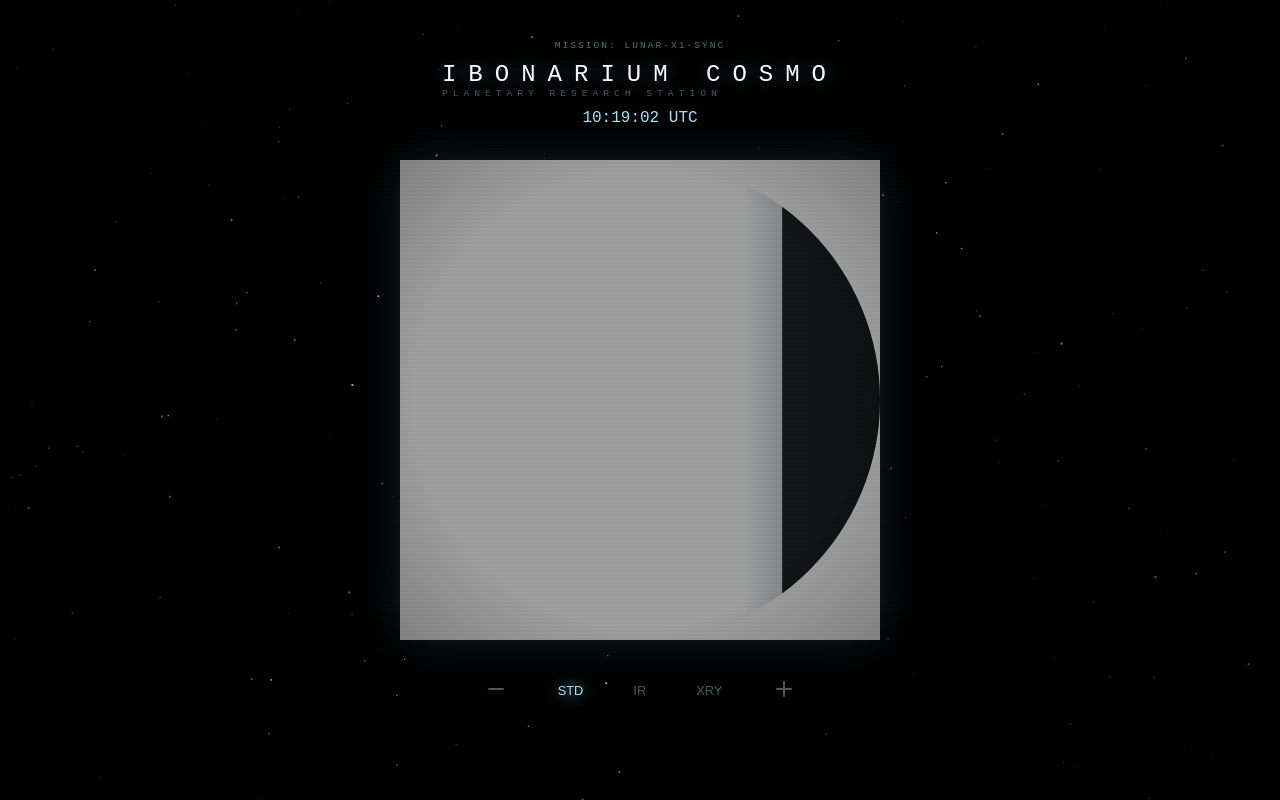
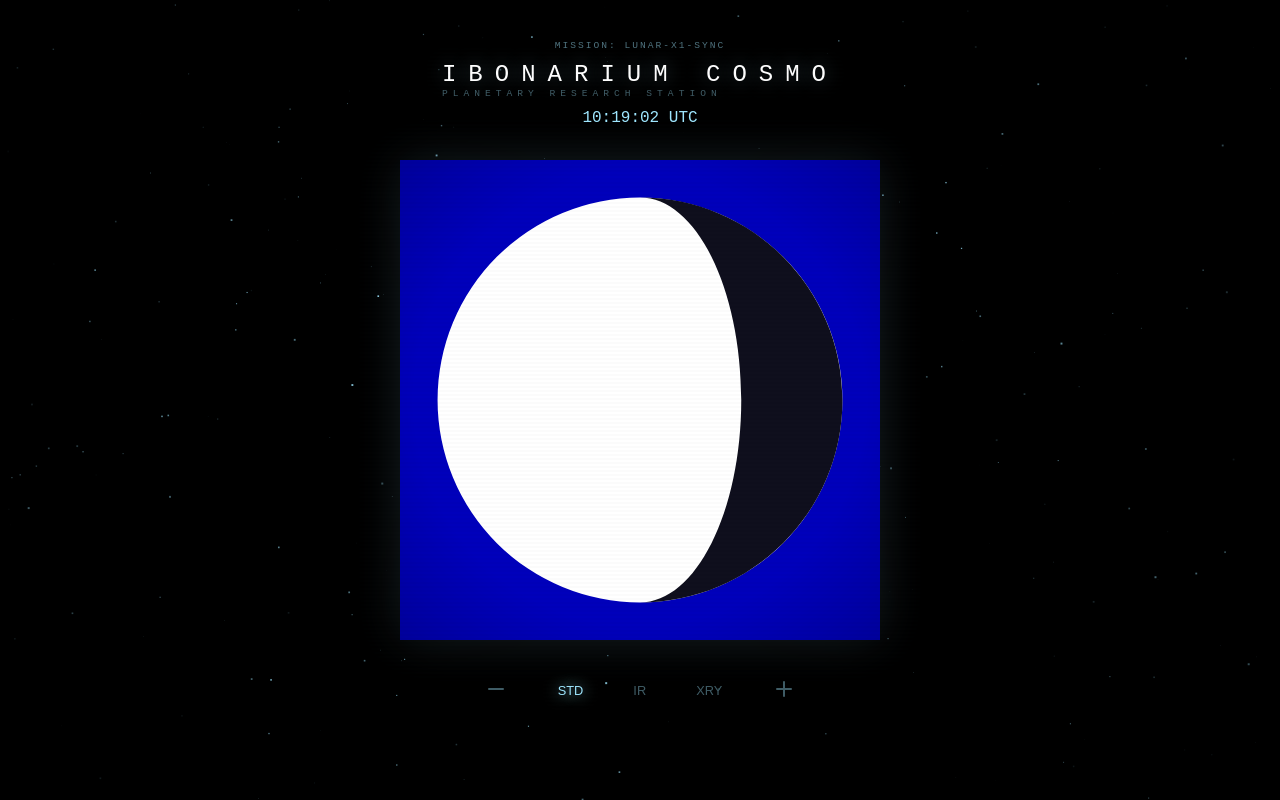
Before and after one commit to lavandaaudit/cosmo.dynamics, a plain HTML site: page index.html in a window 1280 px wide. Shown: the top 800 px of the page. Drawn offline with nearby package versions, Linux system fonts and the light colour scheme; no server answers.

Commit message:
Add files via upload

```diff
--- a/index.html
+++ b/index.html
@@ -93,7 +93,7 @@
 
         <footer class="hud-footer">
             <div class="ticker-wrap">
-                <div class="ticker" id="info-ticker">CORE SYNC ACTIVE • NASA SVS DATA STREAM OK • MISSION STATUS:
+                <div class="ticker" id="info-ticker">CORE SYNC ACTIVE • LOCAL LUNAR MODEL OK • MISSION STATUS:
                     NOMINAL</div>
             </div>
             <div class="copyright">© 2026 IBONARIUM COSMO Dynamics Lab</div>
@@ -110,7 +110,7 @@
         <div id="modal-caption" class="modal-caption" style="color: var(--hud-cyan); margin-top: 20px;"></div>
     </div>
 
-    <script src="script.js?v=20260704-phase-fix"></script>
+    <script src="script.js?v=20260704-local-phases"></script>
 </body>
 
 </html>
--- a/script.js
+++ b/script.js
@@ -1,10 +1,18 @@
 /* ================= MISSION CONFIG ================= */
 const CONFIG = {
     UPDATE_INTERVAL: 15 * 60 * 1000,
-    SVS_BASE_URL: "https://svs.gsfc.nasa.gov/api/dialamoon/",
     NOAA_KP_URL: "https://services.swpc.noaa.gov/products/noaa-scales.json",
-    FALLBACK_MOON: "https://upload.wikimedia.org/wikipedia/commons/e/e1/FullMoon2010.jpg",
-    LUNAR_LOOKBACK_HOURS: 6
+    FALLBACK_MOON: "assets/moon-phases/full.svg",
+    MOON_PHASE_IMAGES: {
+        new: "assets/moon-phases/new.svg",
+        waxingCrescent: "assets/moon-phases/waxing-crescent.svg",
+        firstQuarter: "assets/moon-phases/first-quarter.svg",
+        waxingGibbous: "assets/moon-phases/waxing-gibbous.svg",
+        full: "assets/moon-phases/full.svg",
+        waningGibbous: "assets/moon-phases/waning-gibbous.svg",
+        lastQuarter: "assets/moon-phases/last-quarter.svg",
+        waningCrescent: "assets/moon-phases/waning-crescent.svg"
+    }
 };
 
 /* ================= STATE ================= */
@@ -70,55 +78,17 @@ function initUI() {
 
 /* ================= DATA FETCHING ================= */
 async function updateStation() {
-    logToConsole("Syncing with NASA SVS...");
-
     const now = new Date();
     updateLunarUI(createLocalLunarData(now));
+    logToConsole("LOCAL LUNAR MODEL: OK.");
 
-    let fetched = false;
-
-    // Dial-A-Moon publishes hourly frames. Minute-level timestamps can miss and
-    // leave the station stuck on the static fallback image.
-    for (let hourOffset = 0; hourOffset <= CONFIG.LUNAR_LOOKBACK_HOURS; hourOffset++) {
-        const offsetDate = new Date(now.getTime() - hourOffset * 3600000);
-        fetched = await tryFetchLunar(offsetDate);
-        if (fetched) break;
-    }
-
-    if (!fetched) {
-        logToConsole("NASA API UNAVAILABLE. USING LOCAL LUNAR MODEL.");
-    }
-
-    fetchCamImages();
     updateSpaceWeather();
     updateClocks();
 }
 
-async function tryFetchLunar(dateObj) {
-    const ts = formatLunarTimestamp(dateObj);
-    try {
-        const response = await fetch(`${CONFIG.SVS_BASE_URL}${ts}`);
-        if (!response.ok) return false;
-        const data = await response.json();
-
-        state.lunarData = data;
-        updateLunarUI(data);
-        logToConsole(`REAL-TIME DATA SYNC: OK [${ts}]`);
-        return true;
-    } catch (err) {
-        console.warn("Fetch Error:", err);
-        return false;
-    }
-}
-
-function formatLunarTimestamp(dateObj) {
-    const roundedDate = new Date(dateObj);
-    roundedDate.setUTCMinutes(0, 0, 0);
-    return roundedDate.toISOString().slice(0, 16);
-}
-
 function getMoonImageUrl(data) {
-    return data?.image?.url || data?.su_image?.url || CONFIG.FALLBACK_MOON;
+    const phaseKey = data?.phaseKey || getPhaseKey(data?.age || 0);
+    return CONFIG.MOON_PHASE_IMAGES[phaseKey] || CONFIG.FALLBACK_MOON;
 }
 
 function normalizeLunarData(data) {
@@ -133,7 +103,8 @@ function normalizeLunarData(data) {
         age: Number.isFinite(safeData.age) ? safeData.age : fallback.age,
         subearth_lon: Number.isFinite(safeData.subearth_lon) ? safeData.subearth_lon : fallback.subearth_lon,
         subearth_lat: Number.isFinite(safeData.subearth_lat) ? safeData.subearth_lat : fallback.subearth_lat,
-        image: safeData.image || fallback.image
+        image: safeData.image || fallback.image,
+        phaseKey: safeData.phaseKey || getPhaseKey(Number.isFinite(safeData.age) ? safeData.age : fallback.age)
     };
 }
 
@@ -196,7 +167,7 @@ function drawMoon(url, data = null) {
                 drawMoon(CONFIG.FALLBACK_MOON, {
                     ...state.moonRenderData,
                     image: { url: CONFIG.FALLBACK_MOON },
-                    isFallback: true
+                    phaseKey: "full"
                 });
             }
         };
@@ -224,43 +195,9 @@ function render() {
         ctx.shadowBlur = 50;
         ctx.shadowColor = "rgba(159, 231, 255, 0.15)";
         ctx.drawImage(state.moonImg, x, y, s, s);
-        applyFallbackPhaseShadow(ctx, x, y, s);
 
         applyViewFilter(canvas);
     }
-}
-
-function applyFallbackPhaseShadow(ctx, x, y, size) {
-    const data = state.moonRenderData;
-    if (!data?.isFallback && !data?.isLocalEstimate) return;
-
-    const illum = Math.max(0, Math.min(100, data.phase)) / 100;
-    const isWaxing = data.age < 14.765;
-
-    ctx.save();
-    ctx.beginPath();
-    ctx.arc(x + size / 2, y + size / 2, size / 2, 0, Math.PI * 2);
-    ctx.clip();
-
-    const darkWidth = Math.max(0, 1 - illum) * size;
-    const darkX = isWaxing ? x : x + illum * size;
-    const terminatorX = isWaxing ? x + darkWidth : darkX;
-
-    ctx.fillStyle = "rgba(0, 0, 0, 0.88)";
-    ctx.fillRect(darkX, y, darkWidth, size);
-
-    const gradient = ctx.createLinearGradient(terminatorX - size * 0.08, y, terminatorX + size * 0.08, y);
-    if (isWaxing) {
-        gradient.addColorStop(0, "rgba(0, 0, 0, 0.32)");
-        gradient.addColorStop(1, "rgba(0, 0, 0, 0)");
-    } else {
-        gradient.addColorStop(0, "rgba(0, 0, 0, 0)");
-        gradient.addColorStop(1, "rgba(0, 0, 0, 0.32)");
-    }
-    ctx.fillStyle = gradient;
-    ctx.fillRect(x, y, size, size);
-
-    ctx.restore();
 }
 
 function applyViewFilter(canvas) {
@@ -306,14 +243,15 @@ function initStars() {
 /* ================= UTILS ================= */
 function createLocalLunarData(dateObj) {
     const estimate = calculateApproxLunarData(dateObj);
+    const phaseKey = getPhaseKey(estimate.age);
+
     return {
         distance: 384400,
         phase: estimate.phase,
         age: estimate.age,
         subearth_lon: 4.5, subearth_lat: 0.5,
-        image: { url: CONFIG.FALLBACK_MOON },
-        isFallback: true,
-        isLocalEstimate: true
+        image: { url: CONFIG.MOON_PHASE_IMAGES[phaseKey] },
+        phaseKey
     };
 }
 
@@ -325,6 +263,23 @@ function calculateApproxLunarData(dateObj) {
     const phase = (1 - Math.cos((Math.PI * 2 * age) / synodicMonth)) * 50;
 
     return { age, phase };
+}
+
+function getPhaseKey(age) {
+    const synodicMonth = 29.530588853;
+    const normalizedAge = ((age % synodicMonth) + synodicMonth) % synodicMonth;
+    const phaseIndex = Math.round((normalizedAge / synodicMonth) * 8) % 8;
+
+    return [
+        "new",
+        "waxingCrescent",
+        "firstQuarter",
+        "waxingGibbous",
+        "full",
+        "waningGibbous",
+        "lastQuarter",
+        "waningCrescent"
+    ][phaseIndex];
 }
 
 function logToConsole(msg) {
@@ -386,22 +341,6 @@ function updateGraph() {
 }
 
 /* ================= EXTRA SYNC ================= */
-async function fetchCamImages() {
-    try {
-        const res = await fetch(`https://images-api.nasa.gov/search?q=moon%20surface&media_type=image`);
-        const data = await res.json();
-        const items = data.collection.items;
-        if (items.length > 2) {
-            const getImg = (id) => {
-                const img = document.getElementById(id);
-                if (img) img.src = items[Math.floor(Math.random() * items.length)].links[0].href;
-            };
-            getImg('cam1-img');
-            getImg('cam2-img');
-        }
-    } catch (e) { }
-}
-
 async function updateSpaceWeather() {
     try {
         const res = await fetch(CONFIG.NOAA_KP_URL);
```
Also changed, not shown: assets/moon-phases/first-quarter.svg (added), assets/moon-phases/full.svg (added), assets/moon-phases/last-quarter.svg (added), assets/moon-phases/new.svg (added), assets/moon-phases/waning-crescent.svg (added), assets/moon-phases/waning-gibbous.svg (added), assets/moon-phases/waxing-crescent.svg (added), assets/moon-phases/waxing-gibbous.svg (added).
